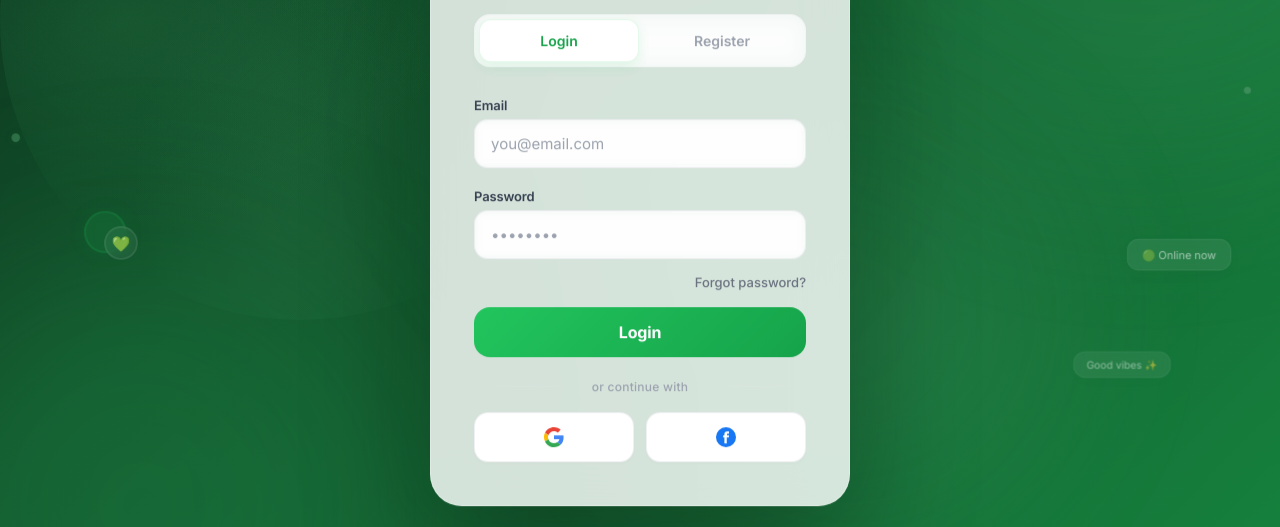
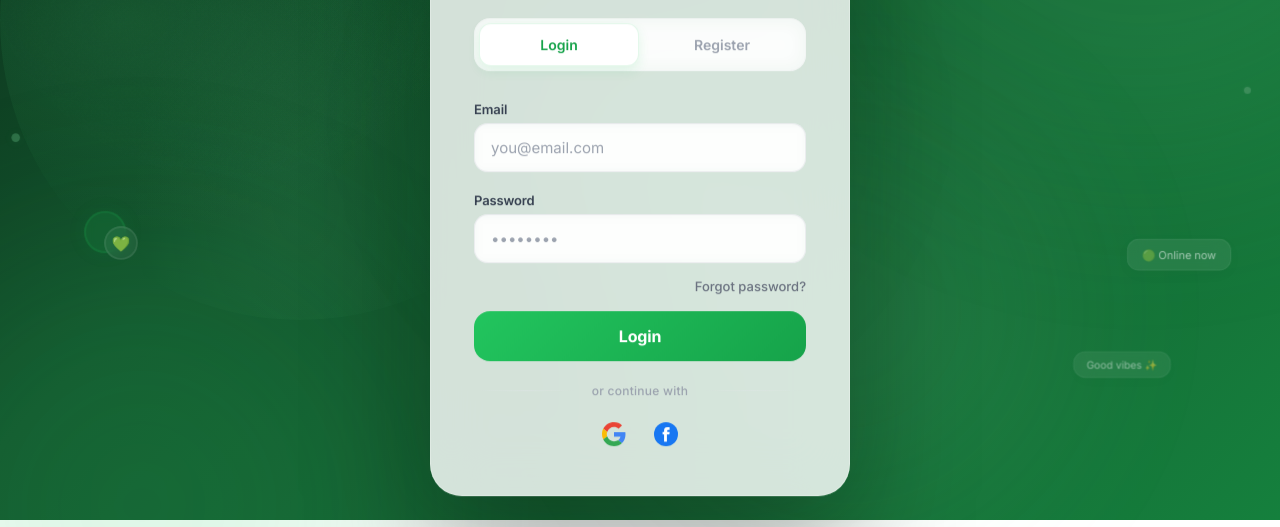
Before and after one commit to ghub-drew/spark-social-app, a website: page public/index.html in a window 1280 px wide. Shown: the part 280-807 px from the top of the page. Drawn offline with nearby package versions, Linux system fonts and the light colour scheme.

Commit message:
Icon-only clickable social buttons, no white background

```diff
--- a/public/index.html
+++ b/public/index.html
@@ -403,34 +403,21 @@
       letter-spacing: 0.02em;
     }
     .social-btns {
-      display: flex; gap: 12px;
+      display: flex; gap: 16px; justify-content: center;
     }
-    .social-btn {
-      flex: 1; display: flex; align-items: center; justify-content: center;
-      gap: 10px; padding: 14px;
-      border-radius: 14px; font-size: 14px; font-weight: 600;
-      font-family: 'Inter', sans-serif; cursor: pointer;
-      transition: all 0.25s cubic-bezier(0.4, 0, 0.2, 1);
-      background: white;
-      border: 1px solid rgba(229,231,235,0.6);
-      color: #374151;
-      box-shadow: 0 1px 3px rgba(0,0,0,0.02);
+    .social-icon-btn {
+      display: flex; align-items: center; justify-content: center;
+      background: none; border: none; cursor: pointer;
+      padding: 6px; border-radius: 50%;
+      transition: all 0.2s ease;
     }
-    .social-btn:hover {
-      transform: translateY(-2px);
-      box-shadow: 0 8px 24px rgba(0,0,0,0.06);
-      border-color: #d1d5db;
+    .social-icon-btn:hover {
+      transform: scale(1.1);
     }
-    .social-btn:active {
-      transform: translateY(0) scale(0.97);
+    .social-icon-btn:active {
+      transform: scale(0.95);
     }
-    .social-btn:disabled {
-      opacity: 0.5; cursor: not-allowed; transform: none;
-    }
-    .social-btn svg { flex-shrink: 0; width: 20px; height: 20px; }
-    .social-btn span { line-height: 1; font-size: 14px; font-weight: 600; }
-    .social-btn.social-google:hover { border-color: #ea4335; }
-    .social-btn.social-facebook:hover { border-color: #1877F2; }
+    .social-icon-btn svg { display: block; }
 
     /* ── Error / Success messages ── */
     .error-msg {
@@ -480,9 +467,8 @@
       input, select, textarea { padding: 12px 14px; font-size: 14px; }
       .btn-primary { padding: 13px 18px; font-size: 15px; border-radius: 14px; }
       .social-divider { margin: 18px 0 14px; gap: 10px; }
-      .social-btns { gap: 8px; }
-      .social-btn { padding: 10px 12px; gap: 6px; font-size: 13px; }
-      .social-btn svg { width: 18px; height: 18px; }
+      .social-btns { gap: 12px; }
+      .social-icon-btn svg { width: 22px; height: 22px; }
       .blob-1 { width: 200px; height: 200px; }
       .blob-2 { width: 160px; height: 160px; }
       .card-glow { width: 300px; height: 300px; }
@@ -549,11 +535,11 @@
         <span class="social-divider-line"></span>
       </div>
       <div class="social-btns">
-        <button type="button" class="social-btn social-google" onclick="signInWithGoogle()" id="googleBtn" title="Sign in with Google">
-          <svg width="22" height="22" viewBox="0 0 48 48"><path fill="#EA4335" d="M24 9.5c3.54 0 6.71 1.22 9.21 3.6l6.85-6.85C35.9 2.38 30.47 0 24 0 14.62 0 6.51 5.38 2.56 13.22l7.98 6.19C12.43 13.72 17.74 9.5 24 9.5z"/><path fill="#4285F4" d="M46.98 24.55c0-1.57-.15-3.09-.38-4.55H24v9.02h12.94c-.58 2.96-2.26 5.48-4.78 7.18l7.73 6c4.51-4.18 7.09-10.36 7.09-17.65z"/><path fill="#FBBC05" d="M10.54 28.59A14.5 14.5 0 0 1 9.5 24c0-1.59.28-3.14.76-4.59l-7.98-6.19A23.99 23.99 0 0 0 0 24c0 3.77.87 7.35 2.56 10.56l7.98-5.97z"/><path fill="#34A853" d="M24 48c6.48 0 11.93-2.13 15.89-5.81l-7.73-6c-2.15 1.45-4.92 2.3-8.16 2.3-6.26 0-11.57-4.22-13.47-9.91l-7.98 5.97C6.51 42.62 14.62 48 24 48z"/></svg>
+        <button type="button" class="social-icon-btn" onclick="signInWithGoogle()" id="googleBtn" title="Sign in with Google">
+          <svg width="24" height="24" viewBox="0 0 48 48"><path fill="#EA4335" d="M24 9.5c3.54 0 6.71 1.22 9.21 3.6l6.85-6.85C35.9 2.38 30.47 0 24 0 14.62 0 6.51 5.38 2.56 13.22l7.98 6.19C12.43 13.72 17.74 9.5 24 9.5z"/><path fill="#4285F4" d="M46.98 24.55c0-1.57-.15-3.09-.38-4.55H24v9.02h12.94c-.58 2.96-2.26 5.48-4.78 7.18l7.73 6c4.51-4.18 7.09-10.36 7.09-17.65z"/><path fill="#FBBC05" d="M10.54 28.59A14.5 14.5 0 0 1 9.5 24c0-1.59.28-3.14.76-4.59l-7.98-6.19A23.99 23.99 0 0 0 0 24c0 3.77.87 7.35 2.56 10.56l7.98-5.97z"/><path fill="#34A853" d="M24 48c6.48 0 11.93-2.13 15.89-5.81l-7.73-6c-2.15 1.45-4.92 2.3-8.16 2.3-6.26 0-11.57-4.22-13.47-9.91l-7.98 5.97C6.51 42.62 14.62 48 24 48z"/></svg>
         </button>
-        <button type="button" class="social-btn social-facebook" onclick="signInWithFacebook()" id="facebookBtn" title="Sign in with Facebook">
-          <svg width="22" height="22" viewBox="0 0 40 40"><circle cx="20" cy="20" r="20" fill="#1877F2"/><path fill="#fff" d="M25 20.5h-3.5v12h-4.7v-12h-2.5v-4.1h2.5v-2.6c0-2.1 1-5.3 5.3-5.3h3.9v4.3h-2.8c-.5 0-1.1.2-1.1 1.2v2.4h4l-.5 4.1z"/></svg>
+        <button type="button" class="social-icon-btn" onclick="signInWithFacebook()" id="facebookBtn" title="Sign in with Facebook">
+          <svg width="24" height="24" viewBox="0 0 40 40"><circle cx="20" cy="20" r="20" fill="#1877F2"/><path fill="#fff" d="M25 20.5h-3.5v12h-4.7v-12h-2.5v-4.1h2.5v-2.6c0-2.1 1-5.3 5.3-5.3h3.9v4.3h-2.8c-.5 0-1.1.2-1.1 1.2v2.4h4l-.5 4.1z"/></svg>
         </button>
       </div>
       <p id="socialError" class="error-msg hidden" style="margin-top:10px;"></p>
```
